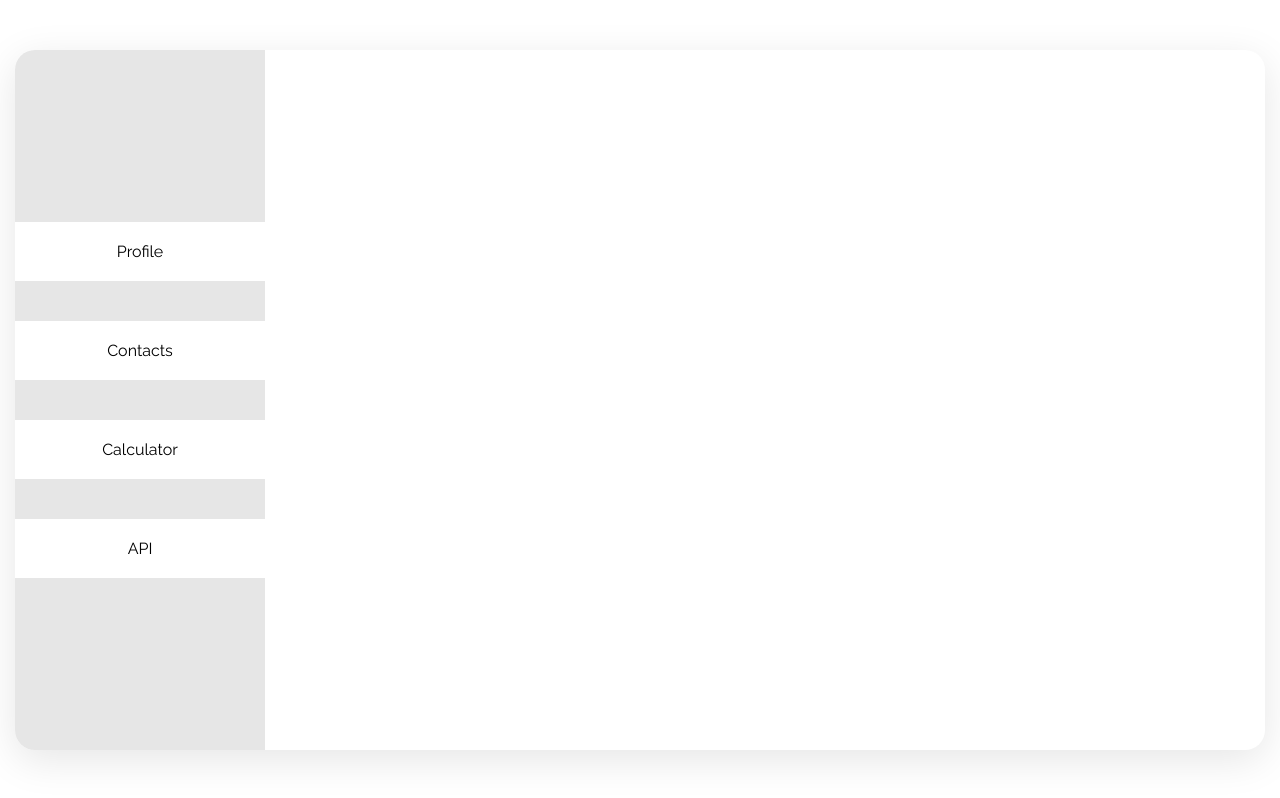
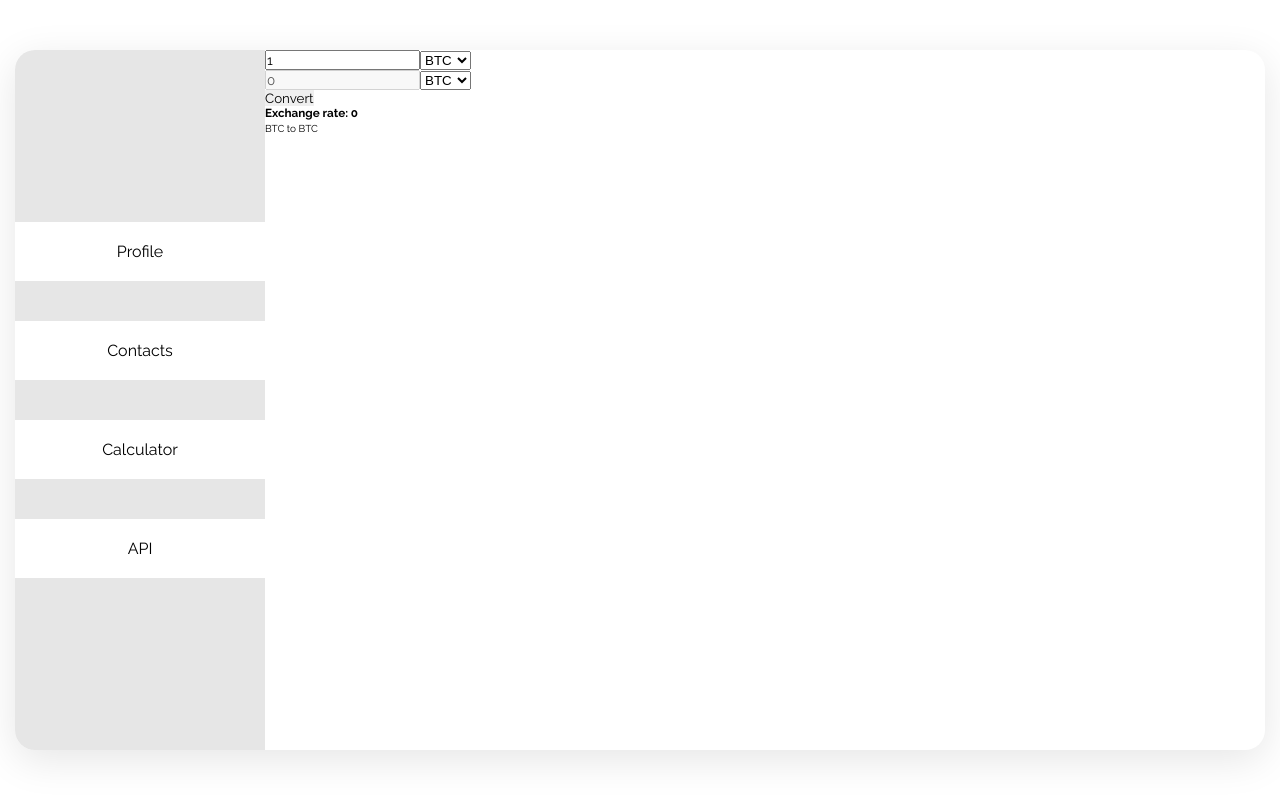
Before and after one commit to mvuja/crypto-dashboard, a React (Create React App) app: page /calculator in a window 1280 px wide. Built offline with nearby package versions, Linux system fonts and the light colour scheme.

Commit message:
add calculator

```diff
--- a/package.json
+++ b/package.json
@@ -6,6 +6,7 @@
     "@testing-library/jest-dom": "^5.16.1",
     "@testing-library/react": "^12.1.2",
     "@testing-library/user-event": "^13.5.0",
+    "axios": "^0.24.0",
     "node-sass": "^7.0.1",
     "react": "^17.0.2",
     "react-dom": "^17.0.2",
--- a/src/App.jsx
+++ b/src/App.jsx
@@ -2,6 +2,7 @@ import { React } from 'react'
 import { Route, Switch } from 'react-router-dom'
 import Navbar from './components/Navbar/Navbar.jsx'
 import Contacts from './components/Contacts/Contacts.jsx'
+import Calculator from './components/Calculator/Calculator.jsx'
 
 function App() {
   return (
@@ -11,7 +12,7 @@ function App() {
       <Switch>
           {/* <Route exact path="/profile" component={Profile} /> */}
           <Route path="/contacts" component={Contacts}/>
-          {/* <Route path="/calculator" component={Calculator} /> */}
+          <Route path="/calculator" component={Calculator} />
           {/* <Route path="/api" component={Api}/> */}
           {/* <Route path="*" component={NotMatch}/> */}
       </Switch>
--- /dev/null
+++ b/src/components/Calculator/Calculator.jsx
@@ -0,0 +1,87 @@
+import axios from "axios";
+import React, { useState } from "react";
+import './_calculator.scss'
+
+const Calculator = () => {
+
+    const currencies = ['BTC', 'ETH', 'USD', 'XRP', 'LTC', 'ADA']
+
+    const [chosenPrimaryCurrency, setChosenPrimaryCurrency] = useState('BTC')
+    const [chosenSecondaryCurrency, setChosenSecondaryCurrency] = useState('BTC')
+
+    const [amount, setAmount] = useState(1)
+
+    const [exchangeRate, setExchangeRate] = useState(0)
+    const [result, setResult] = useState(0)
+
+    const convert = () => {
+
+        const options = {
+            method: 'GET',
+            url: 'https://alpha-vantage.p.rapidapi.com/query',
+            params: {from_currency: chosenPrimaryCurrency, function: 'CURRENCY_EXCHANGE_RATE', to_currency: chosenSecondaryCurrency},
+            headers: {
+              'x-rapidapi-host': 'alpha-vantage.p.rapidapi.com',
+              'x-rapidapi-key': 'd24265ecc8msh1bac037784ae606p1e9c97jsn2046b3c50b91'
+            }
+        }
+
+        axios.request(options).then(function (response) {
+            console.log(response.data['Realtime Currency Exchange Rate']['5. Exchange Rate'])
+            setExchangeRate(response.data['Realtime Currency Exchange Rate']['5. Exchange Rate'])
+            setResult(response.data['Realtime Currency Exchange Rate']['5. Exchange Rate'] * amount)
+        }).catch(function (error) {
+            console.error(error)
+        })
+    }
+
+    return (
+        <div className="calculator-container">
+            <div className="first-currency">
+                <input
+                type="number"
+                name="currency-amount-1"
+                value={amount}
+                onChange={e => setAmount(e.target.value)}
+                />
+                <select
+                    value={chosenPrimaryCurrency}
+                    name="currency-option-1"
+                    onChange={e => setChosenPrimaryCurrency(e.target.value)}
+                    >
+
+                    {currencies.map( el => (<option>{el}</option>))}
+
+                </select>
+            </div>
+
+            <div className="second-currency">
+                <input
+                name="currency-amount-2"
+                value={result}
+                disabled={true}
+                />
+                <select
+                    value={chosenSecondaryCurrency}
+                    name="currency-option-2"
+                    onChange={e => setChosenSecondaryCurrency(e.target.value)}
+                    >
+
+                    {currencies.map( el => (<option>{el}</option>))}
+
+                </select>
+            </div>
+
+            <button id="btn convert-btn"
+            onClick={convert}
+            >Convert</button>
+
+            <h3>Exchange rate: {exchangeRate}</h3>
+            <p>{chosenPrimaryCurrency} to {chosenSecondaryCurrency}</p>
+
+        </div>
+    )
+
+}
+
+export default Calculator
--- a/src/components/Contacts/ContactItem/ContactItem.jsx
+++ b/src/components/Contacts/ContactItem/ContactItem.jsx
@@ -1,4 +1,4 @@
-import React, { useState } from "react"
+import React from "react"
 
 const ContactItem = props => {
 
@@ -19,7 +19,7 @@ const ContactItem = props => {
                     {phone}
                 </td>
                 <td>
-                    <button onClick={props.editContactProps}>E</button>
+                    <button onClick={() => props.editContactProps(id)}>E</button>
                     <button onClick={() => props.deleteContactProps(id)}>D</button>
                 </td>
             </tr>
--- a/src/components/Contacts/Contacts.jsx
+++ b/src/components/Contacts/Contacts.jsx
@@ -9,6 +9,12 @@ const Contacts = () => {
     const [lastName, setLastName] = useState('')
     const [email, setEmail] = useState('')
     const [phone, setPhone] = useState('')
+
+    const [firstNameEdit, setFirstNameEdit] = useState('')
+    const [lastNameEdit, setLastNameEdit] = useState('')
+    const [mailEdit, setMailEdit] = useState('')
+    const [phoneEdit, setPhoneEdit] = useState('')
+    const [IdEdit, setIdEdit] = useState()
 
     const [contacts, setContacts] = useState(getInitialContacts())
 
@@ -69,8 +75,6 @@ const Contacts = () => {
         return savedContacts || []
     }
     useEffect(() => {
-        console.log('djesi2')
-
         const temp = JSON.stringify(contacts)
         localStorage.setItem('contacts', temp)
 
@@ -95,11 +99,22 @@ const Contacts = () => {
     }
 
 
+
     // EDITING
     const [editing, setEditing] = useState(false)
 
-    const handleEditing = () => {
+    const handleEditing = id => {
         setEditing(true)
+        contacts.map(el => {
+            if(el.id === id){
+                setFirstNameEdit(el.firstName)
+                setLastNameEdit(el.lastName)
+                setMailEdit(el.email)
+                setPhoneEdit(el.phone)
+                setIdEdit(el.id)
+            }
+            return el
+        })
     }
     const removeEditingForm = () => {
         setEditing(false)
@@ -112,20 +127,31 @@ const Contacts = () => {
         viewMode.display = 'none'
     }
 
-    const setUpdate = (updatedTitle, id) => {
-        console.log(id)
+    const setUpdate = (updatedInput, id, type) => {
         setContacts(
             contacts.map(el => {
                 if(el.id === id){
-                    el.title = updatedTitle
+                    switch (type) {
+                        case 'firstName':
+                            el.firstName = updatedInput
+                            break;
+                        case 'lastName':
+                            el.lastName = updatedInput
+                            break;
+                        case 'mail':
+                            el.email = updatedInput
+                            break;
+                        case 'phone':
+                            el.phone = updatedInput
+                            break;
+                        default:
+                            break;
+                    }
                 }
                 return el
             })
         )
     }
-
-
-
 
     return (
         <div className="contacts-container">
@@ -201,34 +227,38 @@ const Contacts = () => {
                 </div>
 
                 <input type="text"
-                    value={contacts.firstName}
-                    name="title"
+                    value={firstNameEdit}
+                    name="First Name"
                     onChange={e => {
-                        setUpdate(e.target.value, contacts.id)
+                        setUpdate(e.target.value, IdEdit, 'firstName')
+                        setFirstNameEdit(e.target.value)
                     }}
                 />
-                {/* <input type="text"
-                    value={contacts.lastName}
-                    name="title"
+                <input type="text"
+                    value={lastNameEdit}
+                    name="Last Name"
                     onChange={e => {
-                        setUpdate(e.target.value, e.id)
+                        setUpdate(e.target.value, IdEdit, 'lastName')
+                        setLastNameEdit(e.target.value)
                     }}
                 />
                 <input type="email"
-                    value={contacts.email}
-                    name="title"
+                    value={mailEdit}
+                    name="E mail"
                     onChange={e => {
-                        setUpdate(e.target.value, e.id)
+                        setUpdate(e.target.value, IdEdit, 'mail')
+                        setMailEdit(e.target.value)
                     }}
                 />
                 <input type="number"
-                    value={contacts.phone}
-                    name="title"
+                    value={phoneEdit}
+                    name="Phone"
                     onChange={e => {
-                        setUpdate(e.target.value, e.id)
+                        setUpdate(e.target.value, IdEdit, 'phone')
+                        setPhoneEdit(e.target.value)
                     }}
-                /> */}
-                <button className="btn edit-done">Submit</button>
+                />
+                <button onClick={removeEditingForm} className="btn edit-done">Done</button>
             </div>
         </div>
     )
```
Also changed, not shown: src/components/Calculator/_calculator.scss (added), 1 other file (tests, documents, lock files or other folders).
